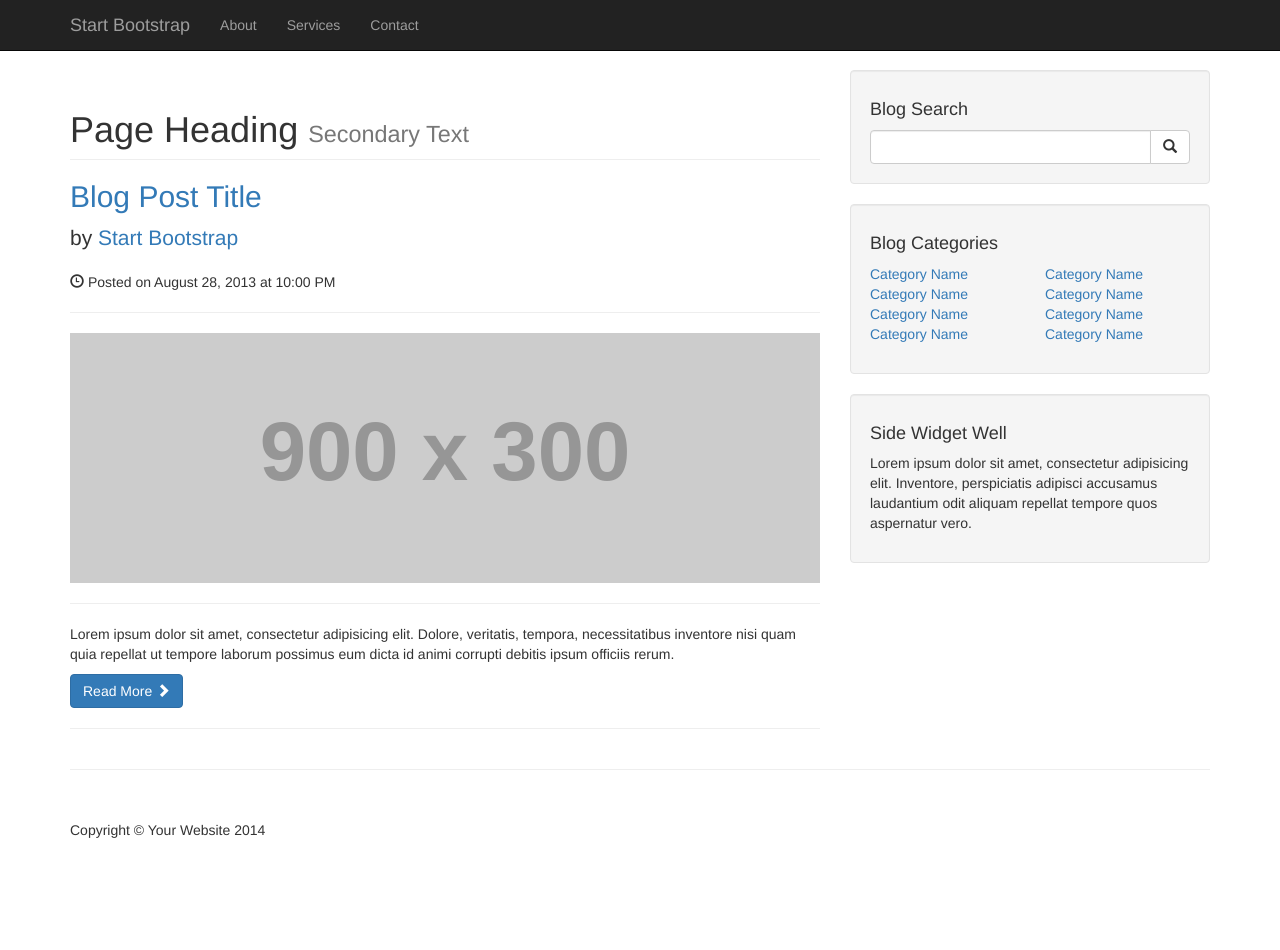
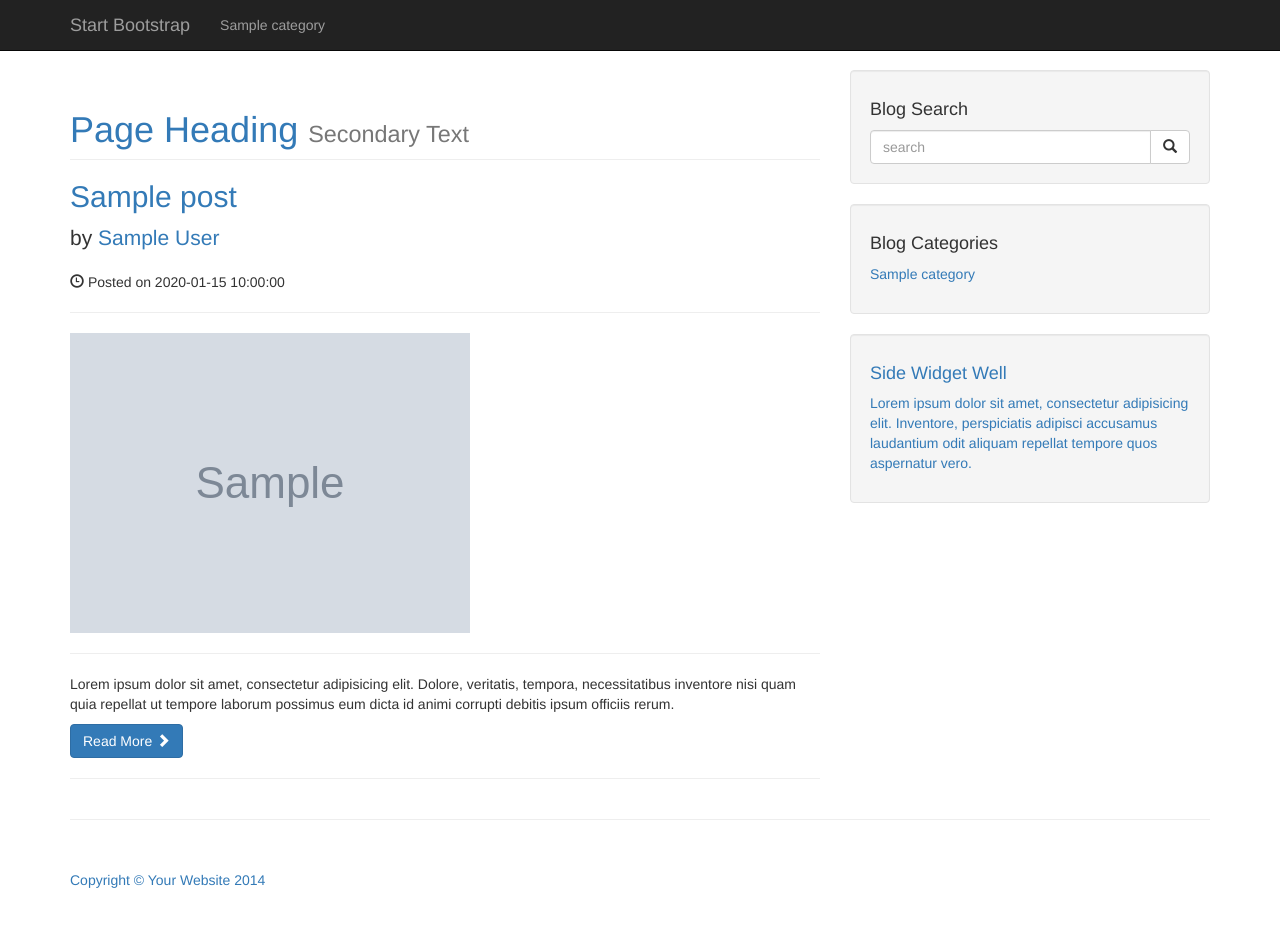
Before and after one commit to anujrawatcode/postgram, a PHP site: page / in a window 1280 px wide. Before the commit the page ends 838 px from the top, so only its background shows below. Run offline with PHP 8.4, Linux system fonts and the light colour scheme; tables that the repository leaves empty or names only in its code hold one stand-in row (values such as "Sample post"); grey boxes marked "Sample" are stand-in pictures; grey boxes labelled with a size stand in for pictures from a placeholder-image service; some libraries are stand-ins or nearby versions.

Commit message:
12 complete

```diff
--- a/includes/db.php
+++ b/includes/db.php
@@ -8,7 +8,5 @@ $database = 'cms';
 
 $connection =  mysqli_connect($host, $user, $password, $database);
 
-if ($connection)
-    echo "Success Connection";
-else
+if (!$connection)
     echo "No connection";
--- a/includes/navigation.php
+++ b/includes/navigation.php
@@ -13,15 +13,18 @@
         <!-- Collect the nav links, forms, and other content for toggling -->
         <div class="collapse navbar-collapse" id="bs-example-navbar-collapse-1">
             <ul class="nav navbar-nav">
-                <li>
-                    <a href="#">About</a>
-                </li>
-                <li>
-                    <a href="#">Services</a>
-                </li>
-                <li>
-                    <a href="#">Contact</a>
-                </li>
+
+            <?php
+
+            $query = "SELECT * FROM categories";
+            $result = mysqli_query($connection, $query);
+
+            while($row = mysqli_fetch_assoc($result)) {
+                $cat_title = $row['cat_title'];
+                echo "<li><a href ='#'>{$cat_title}</li>";
+            }
+
+            ?>
             </ul>
         </div>
         <!-- /.navbar-collapse -->
--- a/includes/sidebar.php
+++ b/includes/sidebar.php
@@ -1,57 +1,56 @@
 <div class="col-md-4">
+
+
 
     <!-- Blog Search Well -->
     <div class="well">
         <h4>Blog Search</h4>
+        <form action="search.php" method="POST">
             <div class="input-group">
-                    <input type="text" class="form-control">
+                <input name="search" type="text" class="form-control" placeholder="search">
                 <span class="input-group-btn">
-                        <button class="btn btn-default" type="button">
+                    <button name="submit" class="btn btn-default" type="button">
                         <span class="glyphicon glyphicon-search"></span>
                     </button>
                 </span>
             </div>
+        </form> <!-- search form  -->
         <!-- /.input-group -->
     </div>
 
+
+
+
+
     <!-- Blog Categories Well -->
     <div class="well">
+        <?php
+        $query = "SELECT * FROM categories LIMIT 3";
+        $select_categories_sidebar = mysqli_query($connection, $query);
+        ?>
+
+
+
         <h4>Blog Categories</h4>
         <div class="row">
             <div class="col-lg-6">
                 <ul class="list-unstyled">
-                            <li><a href="#">Category Name</a>
-                            </li>
-                            <li><a href="#">Category Name</a>
-                            </li>
-                            <li><a href="#">Category Name</a>
-                            </li>
-                            <li><a href="#">Category Name</a>
-                            </li>
+
+                    <?php
+
+                    while ($row = mysqli_fetch_assoc($select_categories_sidebar)) {
+                        $cat_title = $row['cat_title'];
+                        echo "<li><a href ='#'>{$cat_title}</li>";
+                    }
+                    ?>
                 </ul>
             </div>
-                    <!-- /.col-lg-6 -->
-                    <div class="col-lg-6">
-                        <ul class="list-unstyled">
-                            <li><a href="#">Category Name</a>
-                            </li>
-                            <li><a href="#">Category Name</a>
-                            </li>
-                            <li><a href="#">Category Name</a>
-                            </li>
-                            <li><a href="#">Category Name</a>
-                            </li>
-                        </ul>
-                    </div>
-                    <!-- /.col-lg-6 -->
+
         </div>
         <!-- /.row -->
     </div>
 
     <!-- Side Widget Well -->
-            <div class="well">
-                <h4>Side Widget Well</h4>
-                <p>Lorem ipsum dolor sit amet, consectetur adipisicing elit. Inventore, perspiciatis adipisci accusamus laudantium odit aliquam repellat tempore quos aspernatur vero.</p>
-            </div>
+    <?php include "widget.php" ?>
 
 </div>
--- /dev/null
+++ b/includes/widget.php
@@ -0,0 +1,4 @@
+<div class="well">
+    <h4>Side Widget Well</h4>
+    <p>Lorem ipsum dolor sit amet, consectetur adipisicing elit. Inventore, perspiciatis adipisci accusamus laudantium odit aliquam repellat tempore quos aspernatur vero.</p>
+</div>
--- a/index.php
+++ b/index.php
@@ -1,4 +1,5 @@
 <?php
+include "includes/db.php";
 include "includes/header.php";
 ?>
 
@@ -13,6 +14,17 @@ include "includes/header.php";
         <!-- Blog Entries Column -->
         <div class="col-md-8">
 
+            <?php
+            $query = "SELECT * FROM posts";
+            $result = mysqli_query($connection, $query);
+
+            while ($row = mysqli_fetch_assoc($result)) {
+                $post_title = $row['post_title'];
+                $post_author = $row['post_author'];
+                $post_date = $row['post_date'];
+                $post_image = $row['post_image'];
+                $post_content = $row['post_content'];
+            ?>
                 <h1 class="page-header">
                     Page Heading
                     <small>Secondary Text</small>
@@ -20,19 +32,24 @@ include "includes/header.php";
 
                 <!-- First Blog Post -->
                 <h2>
-                <a href="#">Blog Post Title</a>
+                    <a href="#"><?php echo  $post_title; ?></a>
                 </h2>
                 <p class="lead">
-                by <a href="index.php">Start Bootstrap</a>
+                    by <a href="index.php"><?php echo  $post_author; ?></a>
                 </p>
-            <p><span class="glyphicon glyphicon-time"></span> Posted on August 28, 2013 at 10:00 PM</p>
+                <p><span class="glyphicon glyphicon-time"></span> Posted on <?php echo  $post_date; ?></p>
                 <hr>
-            <img class="img-responsive" src="http://placehold.it/900x300" alt="">
+                <img class="img-responsive" src="images/<?php echo $post_image; ?>" alt="">
                 <hr>
                 <p>Lorem ipsum dolor sit amet, consectetur adipisicing elit. Dolore, veritatis, tempora, necessitatibus inventore nisi quam quia repellat ut tempore laborum possimus eum dicta id animi corrupti debitis ipsum officiis rerum.</p>
                 <a class="btn btn-primary" href="#">Read More <span class="glyphicon glyphicon-chevron-right"></span></a>
 
                 <hr>
+            <?php
+            }
+            ?>
+
+
 
         </div>
 
```
Also changed, not shown: search.php (added, +88 -0 lines), images/image_1.jpg (added), images/image_5.jpg (added), images/lambo_1.jpg (added). Lines whose indentation alone changed are shown as unchanged.
